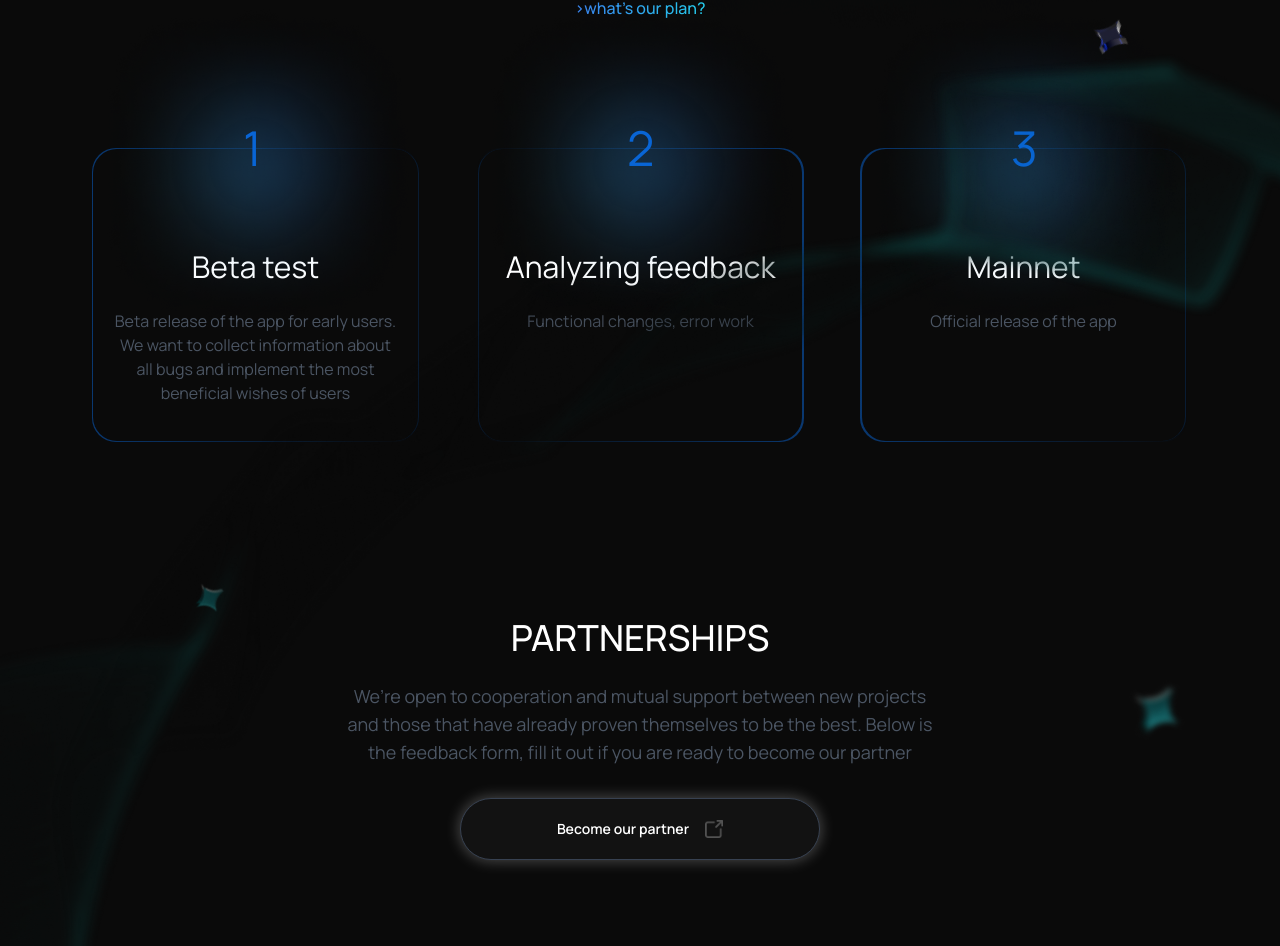
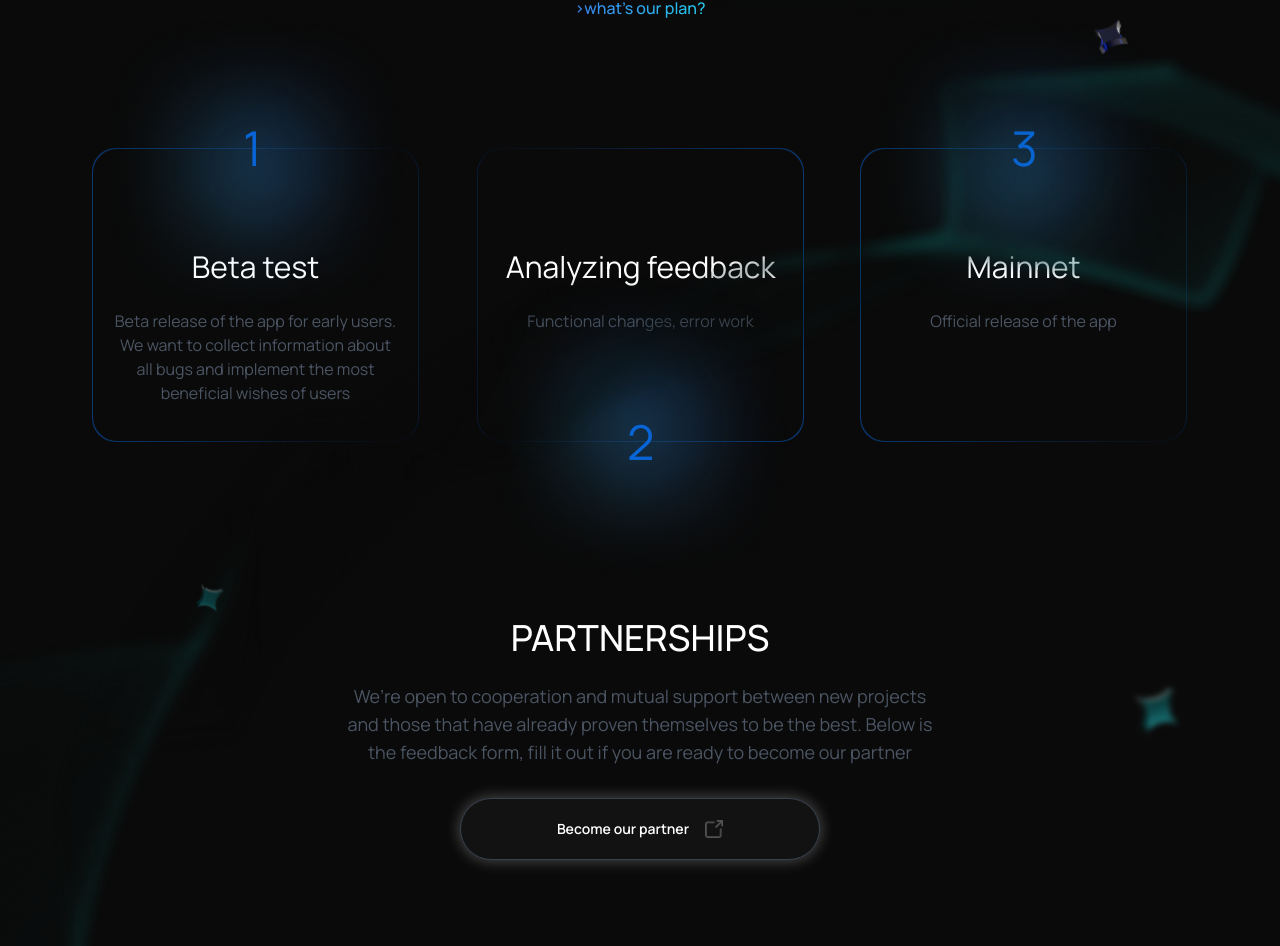
Before and after one commit to mnogodumalon/obelisk, a React (Vite) app: page / in a window 1280 px wide. Shown: the part 2660-3606 px from the top of the page. Built offline with nearby package versions, Linux system fonts and the light colour scheme.

Commit message:
roadmap fix

```diff
--- a/src/components/Footer.jsx
+++ b/src/components/Footer.jsx
@@ -3,7 +3,7 @@ import Ton from "../assets/icons/ton.png";
 import ShinyButton from "./ShinyButton";
 function Footer() {
   return (
-    <div id="footer" className="md:pt-64 pt-24 mb-6 md:mb-10">
+    <div id="docs" className="md:pt-64 pt-24 mb-6 md:mb-10">
       <div className=" border-t-[1px] border-gray-500/30 ">
         <div className="rounded-3xl md:gap-16 gap-8 md:mt-16 mt-8 border-[1px] p-8 border-gray-500/30 bg-neutral-950/70 flex flex-col md:flex-row items-center md:items-start justify-center">
           <div className="flex flex-col items-center md:items-start md:w-[520px]">
--- a/src/components/NavMobile.jsx
+++ b/src/components/NavMobile.jsx
@@ -17,7 +17,7 @@ function NavMobile() {
     { name: "ROADMAP", href: "#roadmap" },
     { name: "PARTNERSHIPS", href: "#partnerships" },
     { name: "SOCIALS", href: "#socials" },
-    { name: "DOCS", href: "#footer" },
+    { name: "DOCS", href: "#docs" },
   ];
 
   const hoverVariants = {
--- a/src/components/Navbar.jsx
+++ b/src/components/Navbar.jsx
@@ -36,7 +36,7 @@ function Navbar() {
               { name: "ROADMAP", href: "#roadmap" },
               { name: "PARTNERSHIPS", href: "#partnerships" },
               { name: "SOCIALS", href: "#socials" },
-              { name: "DOCS", href: "#footer" },
+              { name: "DOCS", href: "#docs" },
             ].map((link) => (
               <motion.a
                 key={link.name}
--- a/src/components/Roadmap.jsx
+++ b/src/components/Roadmap.jsx
@@ -79,7 +79,7 @@ function Roadmap() {
           <h2 className="absolute -top-[8%] left-[46%] text-5xl text-blue-number">
             1
           </h2>
-          <div className="bg-neutral-950 p-5 rounded-3xl border-r-[1px] border-blue-number/20">
+          <div className="bg-neutral-950 p-5 flex-1 rounded-3xl border-r-[1px] border-blue-number/20">
             <h2 className="mt-20 text-3xl text-center">Beta test</h2>
             <p className="mt-6 text-gray-600 text-base text-center">
               Beta release of the app for early users. We want to collect
@@ -115,14 +115,14 @@ function Roadmap() {
           className="hidden relative md:flex justify-center rounded-3xl p-px bg-gradient-to-l from-blue-number/50 to-transparent w-[328px] h-[294px]"
         >
           <img
-            className="absolute -top-1/2 md:-bottom-1/2"
+            className="absolute md:-bottom-1/2"
             src={BgNumber}
             alt="Number Background"
           />
-          <h2 className="absolute -top-[8%] md:-bottom-[8%] left-[46%] text-5xl text-blue-number">
+          <h2 className="absolute md:-bottom-[8%] left-[46%] text-5xl text-blue-number">
             2
           </h2>
-          <div className="bg-neutral-950 py-5 px-[27px] rounded-3xl border-l-[1px] border-blue-number/20">
+          <div className="bg-neutral-950 py-5 px-[27px] flex-1 rounded-3xl border-l-[1px] border-blue-number/20">
             <h2 className="mt-20 text-3xl text-center">Analyzing feedback</h2>
             <p className="mt-6 text-gray-600 text-base text-center">
               Functional changes, error work
@@ -161,7 +161,7 @@ function Roadmap() {
           <h2 className="absolute -top-[8%] left-[46%] text-5xl text-blue-number">
             3
           </h2>
-          <div className="bg-neutral-950 py-5 px-[68px] rounded-3xl border-r-[1px] border-blue-number/20">
+          <div className="bg-neutral-950 py-5 px-[68px] flex-1 rounded-3xl border-r-[1px] border-blue-number/20">
             <h2 className="mt-20 text-3xl text-center">Mainnet</h2>
             <p className="mt-6 text-gray-600 text-base text-center">
               Official release of the app
```
